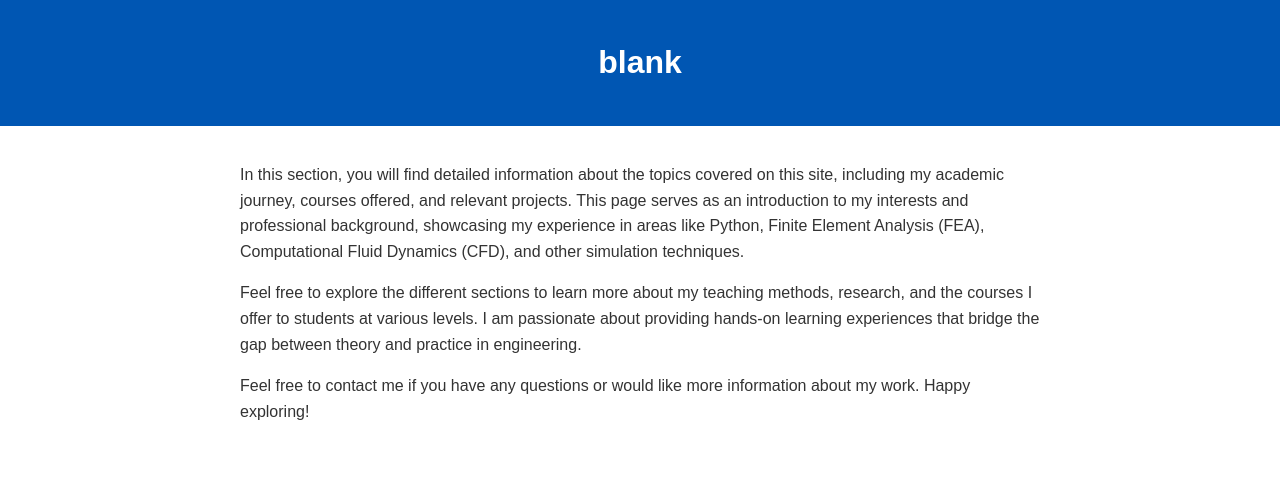
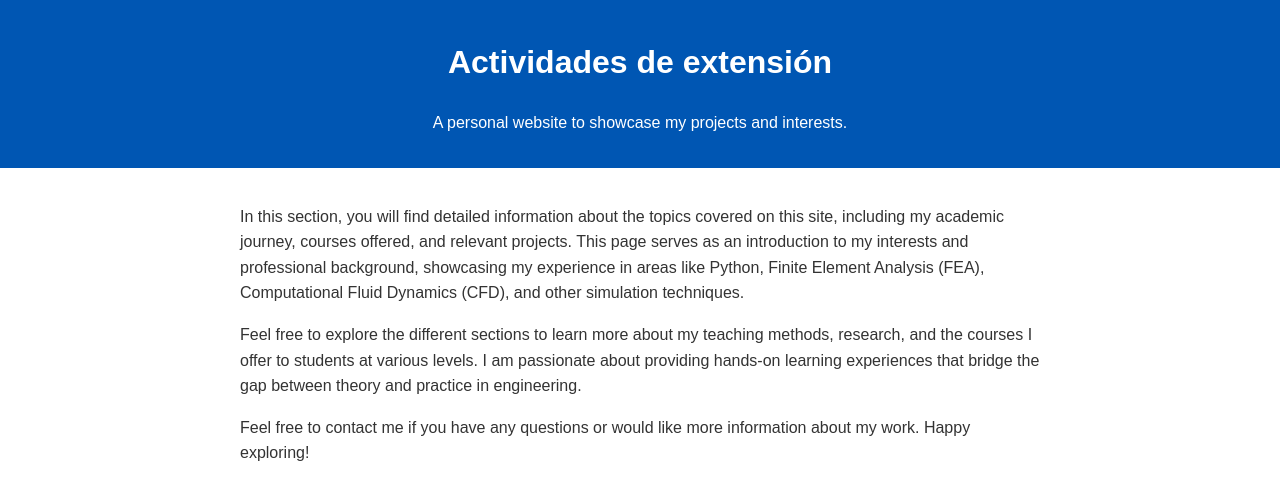
Before and after one commit to Diego-F-Florez-Trujillo/Diego-F-Florez-Trujillo.github.io, a Jekyll site: the page built from README.md, in a window 1280 px wide. Shown: the top 500 px of the page. Built offline with Jekyll 4.4.1, drawn with Linux system fonts in a browser that asks for light colours; our own code applies the rules of GitHub Pages for plain Markdown files.

Commit message:
Update _config.yml

```diff
--- a/_config.yml
+++ b/_config.yml
@@ -1,7 +1,12 @@
 # -----------------------------------------------------------------------------
 # Site settings
 # -----------------------------------------------------------------------------
-title: blank # the website title (if blank, full name will be used instead)
+title: "Actividades de extensión" # the website title (if blank, full name will be used instead)
+theme: jekyll-themes-minimal # Default GitHub Pages theme
+logo: /assets/images/prueba.jpg
+description: "A personal website to showcase my projects and interests."
+show_downloads: true
+
 first_name: Diego
 middle_name: F.
 last_name: Florez Trujillo
```
